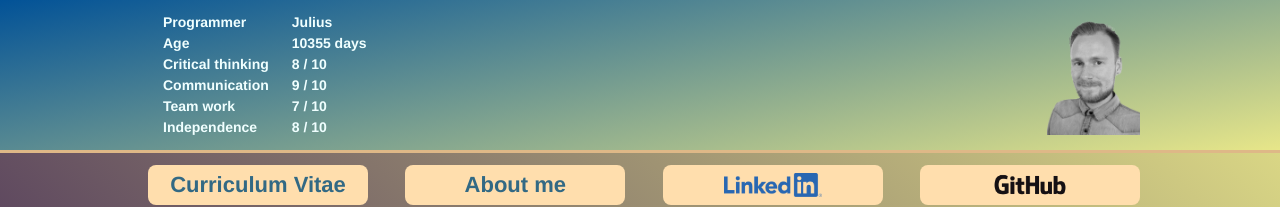
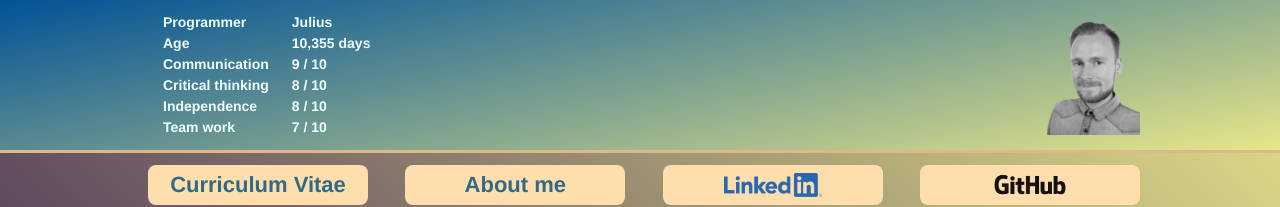
Before and after one commit to jGeir/CurriculumVitae, a Vue app: page / in a window 1280 px wide. Shown: the top 207 px of the page. Built offline with nearby package versions, Linux system fonts and the light colour scheme.

Commit message:
Interval age

```diff
--- a/src/components/HeroBanner.vue
+++ b/src/components/HeroBanner.vue
@@ -6,18 +6,18 @@
                     <div class="inline-block text-left" style="padding-left:8px;">
                         <p>Programmer</p>
                         <p>Age</p>
+                        <p>Communication</p>
                         <p>Critical thinking</p>
-                        <p>Communication</p>
+                        <p>Independence</p>
                         <p>Team work</p>
-                        <p>Independence</p>
                     </div>
                     <div class="inline-block text-left" style="padding-left:8px; font-weight: 600;align-self:center;">
                         <p>Julius</p>
-                        <p>{{ time }} days</p>
+                        <p>{{ time }}</p>
+                        <p>9 / 10</p>
                         <p>8 / 10</p>
-                        <p>9 / 10</p>
+                        <p>8 / 10</p>
                         <p>7 / 10</p>
-                        <p>8 / 10</p>
                     </div>
                 </div>
                 <div class="flex-one align-center" style="justify-content:flex-end" >
@@ -33,12 +33,43 @@ import moment from 'moment'
 export default {
     data: function () {
         return {
-            birth: moment("01-28-1992 11:30").format('DD MM YYYY hh:mm'),
-            time: moment().diff('1992-01-28 11:30', 'days')
+            availableUnit: [
+                { variable: 'hours' },
+                { variable: 'days' },
+                { variable: 'months' },
+                { variable: 'years' },
+                { variable: 'decades' }
+            ],
+            time: this.timeSinceFormat(),
+            listPos: 1
         }
     },
-    computed: {
-
+    methods: {
+        formatMomentNumber: function(timeUnit) {
+            return new Intl.NumberFormat('is-IS').format(moment().diff('1992-01-28 11:30', timeUnit));
+        },
+        timeSinceFormat: function(timeUnit) {
+            if(timeUnit) {
+                if(timeUnit === 'decades') {
+                    // Decades do not exist in the Moment pack.
+                    this.time = this.formatMomentNumber('years') / 10 + ' decades'
+                    return this.time
+                }
+                this.time =  this.formatMomentNumber(timeUnit) + ' ' + timeUnit
+                return this.time
+            } else {
+                this.time = this.formatMomentNumber('hours') + ' hours'
+                //First time rendering - No parameter - init timeunit interval
+                this.interval = setInterval(() => this.switchTimeUnits(), 3000)
+                return this.time
+            }
+        },
+        switchTimeUnits: function() {
+            this.timeSinceFormat(this.availableUnit[this.listPos].variable)
+            this.listPos++;
+            // End of list check
+            if(this.listPos === 5) this.listPos = 0;
+        }
     }
 }
 </script>
--- a/vue.config.js
+++ b/vue.config.js
@@ -14,11 +14,6 @@ module.exports = {
       }
     },
     devServer: {
-        // https: {
-        //   key: fs.readFileSync("./SSL/private.key.pem"),
-        //   cert: fs.readFileSync("./SSL/public.key.pem"),
-        //   ca: fs.readFileSync("./SSL/domain.cert.pem")
-        // },
         overlay: {
             warnings: true,
             errors: true
```
Also changed, not shown: 1 other file (tests, documents, lock files or other folders).
